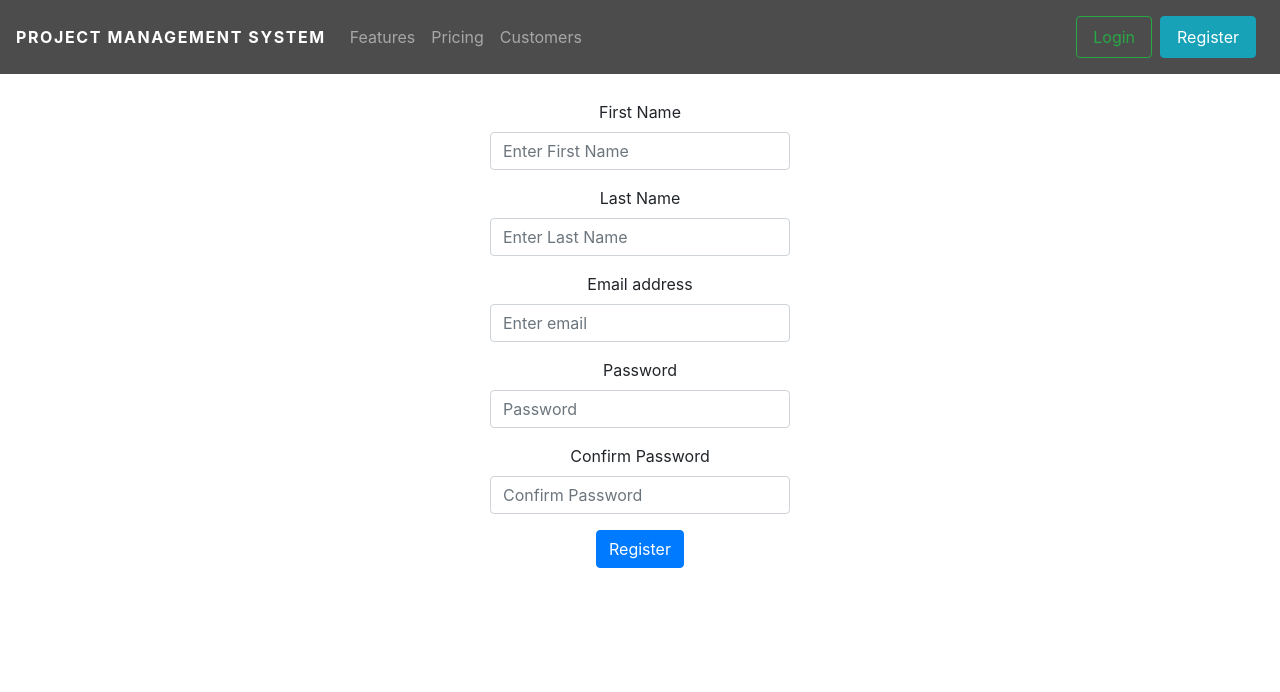
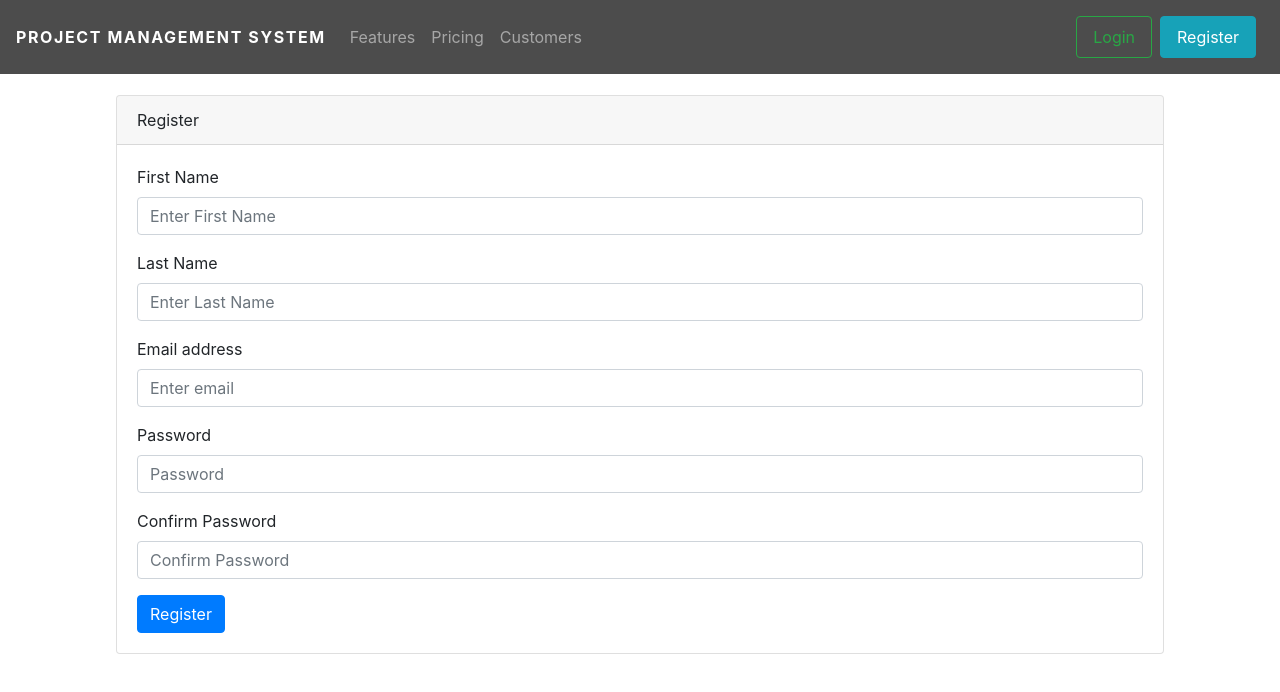
Before and after one commit to tharindukulasinghe/project-management-app, a React (Create React App) app: page /register in a window 1280 px wide. Shown: the top 692 px of the page. Built offline with nearby package versions, Linux system fonts and the light colour scheme; the HTML template or start-up script is replaced by a standard one.

Commit message:
bug fixes

```diff
--- a/src/components/register/register.css
+++ b/src/components/register/register.css
@@ -1,8 +1,7 @@
 .form-register {
-  width: 100%;
-  max-width: 330px;
+  max-width: 600px;
   padding: 15px;
   margin: auto;
-  padding-top: 100px;
+  padding-top: 15px;
   height: auto;
 }
--- a/src/components/register/register.jsx
+++ b/src/components/register/register.jsx
@@ -42,8 +42,12 @@ class Register extends Component {
 
   render() {
     return (
-      <div className="text-center">
-        <form className="form-register" onSubmit={this.handleSubmit}>
+      <div className="container down form-register">
+        <div className="container down">
+          <div class="card">
+            <div class="card-header">Register</div>
+            <div class="card-body">
+              <form className="" onSubmit={this.handleSubmit}>
                 <div className="form-group">
                   <label htmlFor="firstname">First Name</label>
                   <input
@@ -114,6 +118,9 @@ class Register extends Component {
                 </button>
               </form>
             </div>
+          </div>
+        </div>
+      </div>
     );
   }
 }
```
Lines whose indentation alone changed are shown as unchanged.
